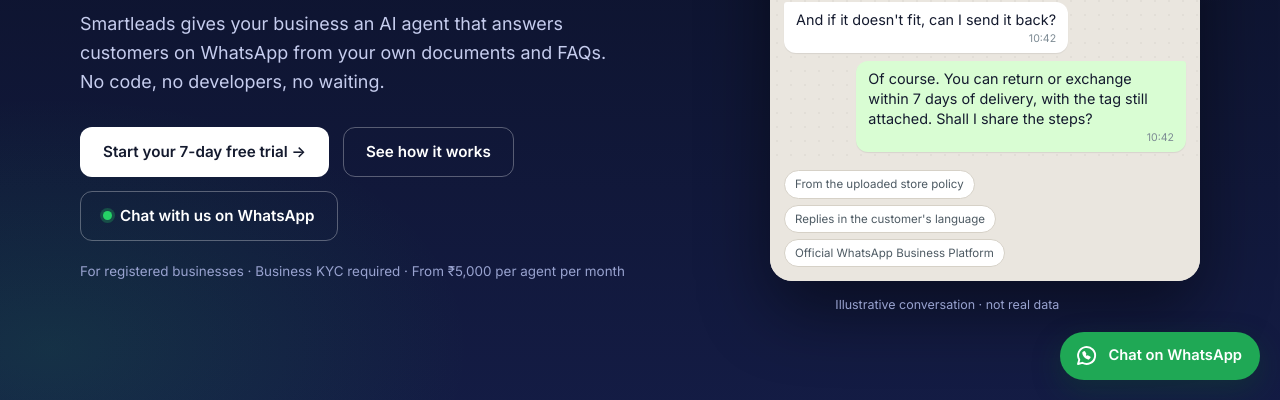
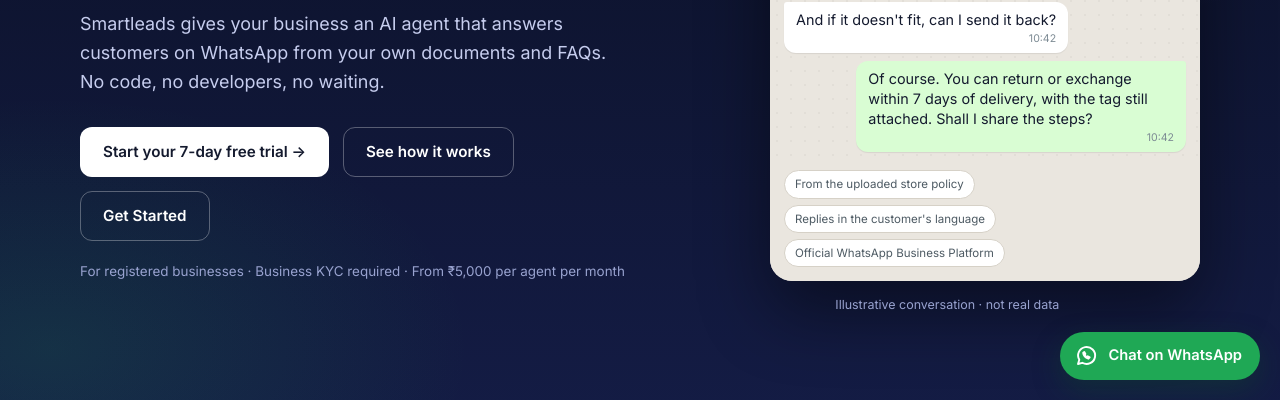
Before and after one commit to draj1979/baatein-website, a plain HTML site: page index.html in a window 1280 px wide. Shown: the part 400-800 px from the top of the page. Drawn offline with Linux system fonts and the light colour scheme.

Commit message:
get started

```diff
--- a/index.html
+++ b/index.html
@@ -69,7 +69,7 @@
           <div class="hero-actions">
             <a class="btn light" href="https://platform.smartleads.in/register">Start your 7-day free trial →</a>
             <a class="btn ghost" href="#how">See how it works</a>
-            <a class="btn ghost wa" href="https://wa.me/918618979775?text=Hi%2C%20I%27d%20like%20to%20know%20more%20about%20Smartleads." target="_blank" rel="noopener noreferrer">Chat with us on WhatsApp</a>
+            <a class="btn ghost" href="https://platform.smartleads.in/new-business">Get Started</a>
           </div>
           <p class="hero-note">For registered businesses · Business KYC required · From ₹5,000 per agent per month</p>
         </div>
```
